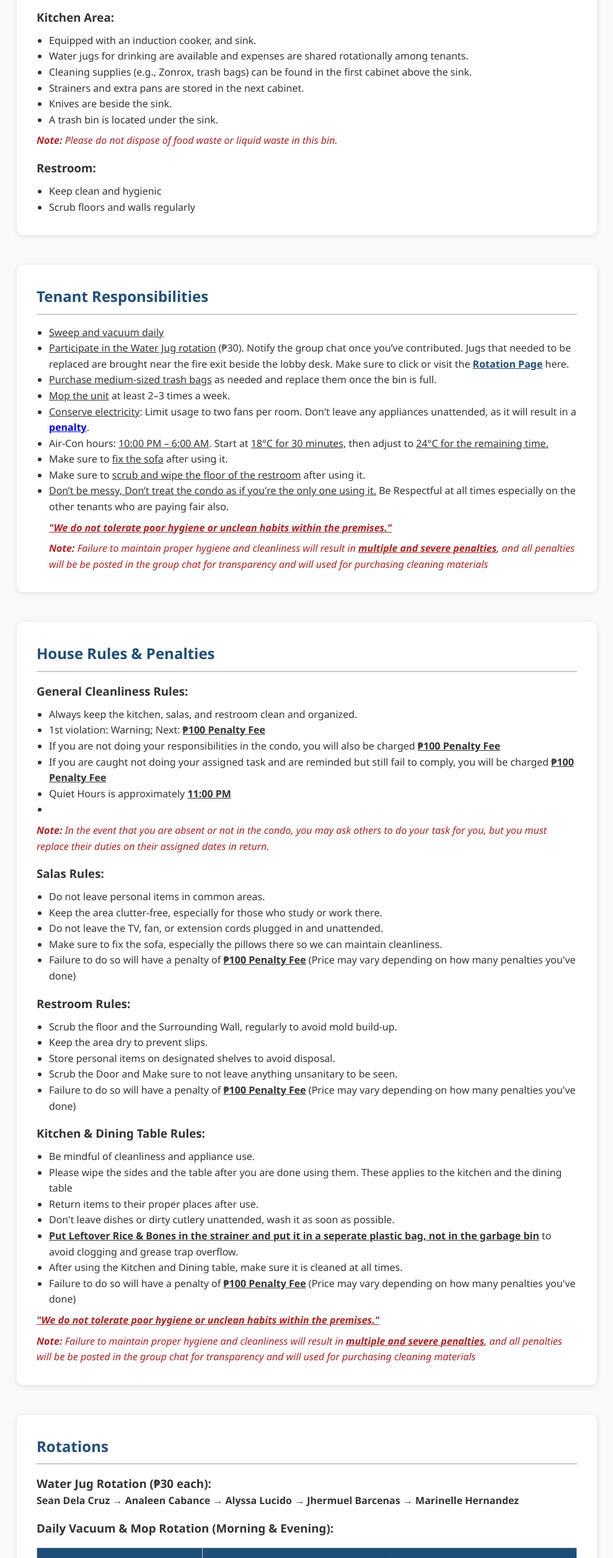
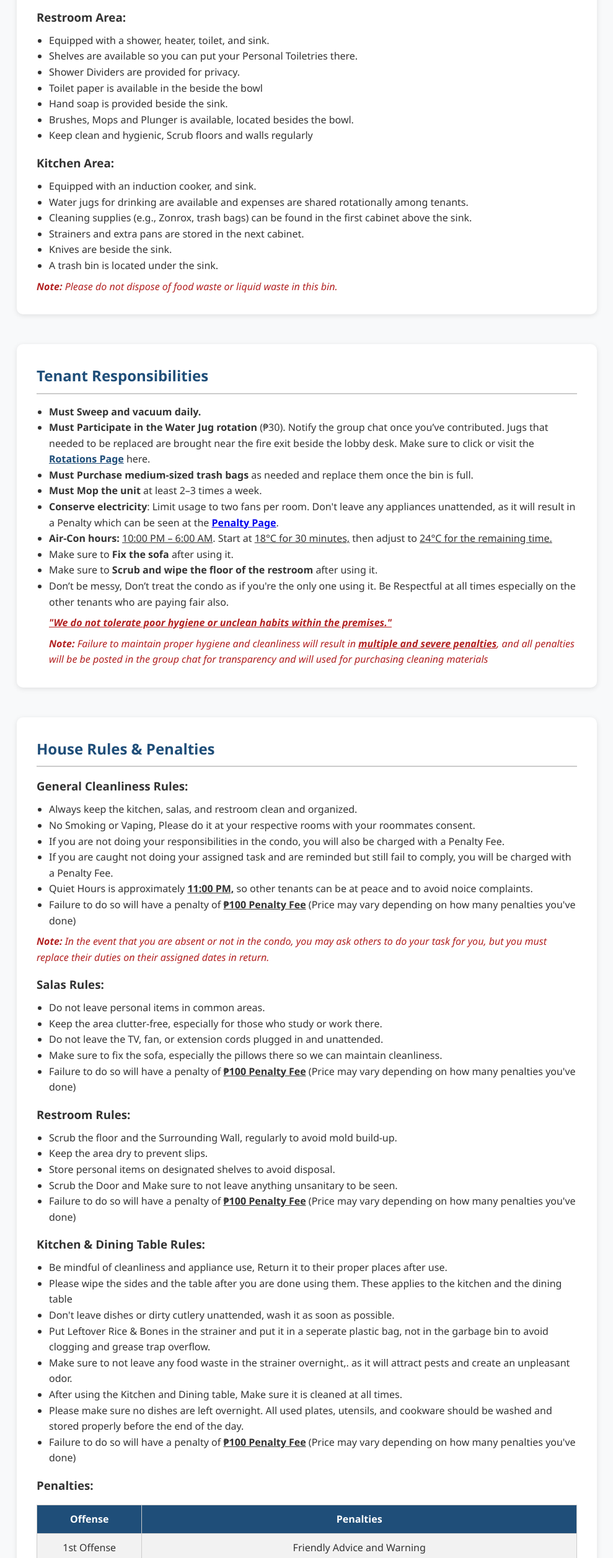
Before and after one commit to SeanAllison06/2419, a plain HTML site: page index.html in a window 1280 px wide. Shown: the part 1722-4235 px from the top of the page at 62% size, without its empty margins (145-1134 px from the left). Drawn offline with Linux system fonts and the light colour scheme.

Commit message:
Update index.html

```diff
--- a/index.html
+++ b/index.html
@@ -62,6 +62,17 @@
                 <li>Strainers for plates are also available.</li>
             </ul>
 
+            <h3>Restroom Area:</h3>
+            <ul>
+                <li>Equipped with a shower, heater, toilet, and sink.</li>
+                <li>Shelves are available so you can put your Personal Toiletries there.</li>
+                <li>Shower Dividers are provided for privacy.</li>
+                <li>Toilet paper is available in the beside the bowl</li>
+                <li>Hand soap is provided beside the sink.</li>
+                <li>Brushes, Mops and Plunger is available, located besides the bowl.</li>
+                <li>Keep clean and hygienic, Scrub floors and walls regularly   </li>
+            </ul>
+
             <h3>Kitchen Area:</h3>
             <ul>
                 <li>Equipped with an induction cooker, and sink.</li>
@@ -72,27 +83,21 @@
                 <li>A trash bin is located under the sink.</li>
             </ul>
             <p class="note"><strong>Note:</strong> Please do not dispose of food waste or liquid waste in this bin.</p>
-
-            <h3>Restroom:</h3>
-            <ul>
-                <li>Keep clean and hygienic</li>
-                <li>Scrub floors and walls regularly</li>
-            </ul>
         </section>
 
         <!-- Tenant Responsibilities -->
         <section id="responsibilities" class="fade-section">
             <h2>Tenant Responsibilities</h2>
             <ul>
-                <li><u>Sweep and vacuum daily</u></li>
-                <li><u>Participate in the Water Jug rotation</u> (₱30). Notify the group chat once you’ve contributed. Jugs that needed to be replaced are brought near the fire exit beside the lobby desk. Make sure to click or visit the <a href="#rotations" class="rotation-link">Rotation Page</a> here.</li>
-                <li><u>Purchase medium-sized trash bags</u> as needed and replace them once the bin is full.</li>
-                <li><u>Mop the unit</u> at least 2–3 times a week. </li>
-                <li><u>Conserve electricity</u>: Limit usage to two fans per room. Don't leave any appliances unattended, as it will result in a <a href="#house-rules" class="house-link"><b>penalty</b></a>.</li>
-                <li>Air-Con hours: <u>10:00 PM – 6:00 AM</u>. Start at <u>18°C for 30 minutes,</u> then adjust to <u>24°C for the remaining time.</u></li>
-                <li>Make sure to <u>fix the sofa</u> after using it.</li>
-                <li>Make sure to <u>scrub and wipe the floor of the restroom</u> after using it.</li>
-                <li><u>Don’t be messy, Don’t treat the condo as if you're the only one using it.</u> Be Respectful at all times especially on the other tenants who are paying fair also.</li>
+                <li><b>Must Sweep and vacuum daily.</b></li>
+                <li><b>Must Participate in the Water Jug rotation</b> (₱30). Notify the group chat once you’ve contributed. Jugs that needed to be replaced are brought near the fire exit beside the lobby desk. Make sure to click or visit the <a href="#rotations" class="rotation-link">Rotations Page</a> here.</li>
+                <li><b>Must Purchase medium-sized trash bags</b> as needed and replace them once the bin is full.</li>
+                <li><b>Must Mop the unit</b> at least 2–3 times a week. </li>
+                <li><b>Conserve electricity</b>: Limit usage to two fans per room. Don't leave any appliances unattended, as it will result in a Penalty which can be seen at the <a href="#house-rules" class="house-link"><b>Penalty Page</b></a>.</li>
+                <li><b>Air-Con hours:</b> <u>10:00 PM – 6:00 AM</u>. Start at <u>18°C for 30 minutes,</u> then adjust to <u>24°C for the remaining time.</u></li>
+                <li>Make sure to <b>Fix the sofa</b> after using it.</li>
+                <li>Make sure to <b>Scrub and wipe the floor of the restroom</b> after using it.</li>
+                <li>Don’t be messy, Don’t treat the condo as if you're the only one using it. Be Respectful at all times especially on the other tenants who are paying fair also.</li>
                 <p class="note"><u><b>"We do not tolerate poor hygiene or unclean habits within the premises."</b></u></p>
                 <p class="note"><strong>Note:</strong> Failure to maintain proper hygiene and cleanliness will result in <u><b>multiple and severe penalties</b></u>, and all penalties will be be posted in the group chat for transparency and will used for purchasing cleaning materials</p>
             </ul>
@@ -104,11 +109,11 @@
             <h3>General Cleanliness Rules:</h3>
             <ul>
                 <li>Always keep the kitchen, salas, and restroom clean and organized.</li>
-                <li>1st violation: Warning; Next: <u><b>₱100 Penalty Fee</b></u></li>
-                <li>If you are not doing your responsibilities in the condo, you will also be charged <u><b>₱100 Penalty Fee</b></u></li>
-                <li>If you are caught not doing your assigned task and are reminded but still fail to comply, you will be charged <u><b>₱100 Penalty Fee</b></u></li>
-                <li>Quiet Hours is approximately <u><b>11:00 PM</b></u></li>
-                <li></li>
+                <li>No Smoking or Vaping, Please do it at your respective rooms with your roommates consent.</li>
+                <li>If you are not doing your responsibilities in the condo, you will also be charged with a Penalty Fee.</li>
+                <li>If you are caught not doing your assigned task and are reminded but still fail to comply, you will be charged with a Penalty Fee.</u></li>
+                <li>Quiet Hours is approximately <u><b>11:00 PM,</b></u> so other tenants can be at peace and to avoid noice complaints.</li>
+                <li>Failure to do so will have a penalty of <u><b>₱100 Penalty Fee</b></u> (Price may vary depending on how many penalties you've done)</li>
             </ul>
             <p class="note"><strong>Note:</strong> In the event that you are absent or not in the condo, you may ask others to do your task for you, but you must replace their duties on their assigned dates in return.</p>
 
@@ -132,14 +137,52 @@
 
             <h3>Kitchen & Dining Table Rules:</h3>
             <ul>
-                <li>Be mindful of cleanliness and appliance use.</li>
+                <li>Be mindful of cleanliness and appliance use, Return it to their proper places after use.</li>
                 <li>Please wipe the sides and the table after you are done using them. These applies to the kitchen and the dining table</li>
-                <li>Return items to their proper places after use.</li>
                 <li>Don't leave dishes or dirty cutlery unattended, wash it as soon as possible.</li>
-                <li><u><b>Put Leftover Rice & Bones in the strainer and put it in a seperate plastic bag, not in the garbage bin</b></u> to avoid clogging and grease trap overflow.</li>
-                <li>After using the Kitchen and Dining table, make sure it is cleaned at all times.</li>
+                <li>Put Leftover Rice & Bones in the strainer and put it in a seperate plastic bag, not in the garbage bin</b> to avoid clogging and grease trap overflow.</li>
+                <li>Make sure to not leave any food waste in the strainer overnight,. as it will attract pests and create an unpleasant odor.</li>
+                <li>After using the Kitchen and Dining table, Make sure it is cleaned at all times.</li>
+                <li>Please make sure no dishes are left overnight. All used plates, utensils, and cookware should be washed and stored properly before the end of the day.</li>
                 <li>Failure to do so will have a penalty of <u><b>₱100 Penalty Fee</b></u> (Price may vary depending on how many penalties you've done)</li>
             </ul>
+
+            <!-- Penalties -->
+            <h3>Penalties:</h3>
+            <table class="rotation-table">
+                <tr>
+                    <th>Offense</th>
+                    <th>Penalties</th>
+                </tr>
+                <tr>
+                    <td>1st Offense</td>
+                    <td>Friendly Advice and Warning</td>
+                </tr>
+                <tr>
+                    <td>2nd Offense</td>
+                    <td>Last Warning</td>
+                </tr>
+                <tr>
+                    <td>3rd Offense</td>
+                    <td>₱100 Penalty Fee</td>
+                </tr>
+                <tr>
+                    <td>4th Offense</td>
+                    <td>₱200 penalty fee + Take over the cleaning rotation for that day.</td>
+                </tr>
+                <tr>
+                    <td>5th Offense</td>
+                    <td>₱400 penalty fee + General Cleaning (Living Room & Salas, Restroom and Kitchen & Dining Table)</td>
+                </tr>
+                <tr>
+                    <td>6th Offense & Above</td>
+                    <td>Continues doubling (₱800, ₱1600, etc.) + Stricter group decision</td>
+                </tr>
+                <tr>
+                    <td>Major Offense</td>
+                    <td>Permanent Ban and Eviction</td>
+                </tr>
+            </table>
         <p class="note"><u><b>"We do not tolerate poor hygiene or unclean habits within the premises."</b></u></p>
         <p class="note"><strong>Note:</strong> Failure to maintain proper hygiene and cleanliness will result in <u><b>multiple and severe penalties</b></u>, and all penalties will be be posted in the group chat for transparency and will used for purchasing cleaning materials</p>
         </section>
@@ -148,9 +191,9 @@
         <section id="rotations" class="fade-section">
             <h2>Rotations</h2>
             <h3>Water Jug Rotation (₱30 each):</h3>
-                <p><b>Sean Dela Cruz → Analeen Cabance → Alyssa Lucido → Jhermuel Barcenas → Marinelle Hernandez</b></p>
+                <p><b>Sean Dela Cruz → Analeen Cabance → Alyssa Lucido → Jhermuel Barcenas → Marinelle Hernandez → _______</b></p>
 
-            <h3>Daily Vacuum & Mop Rotation (Morning & Evening):</h3>
+            <h3>Daily Vacuum, Mop Rotation and Trash Rotation (Morning & Evening):</h3>
             <table class="rotation-table">
                 <tr>
                     <th>Day</th>
@@ -158,47 +201,48 @@
                 </tr>
                 <tr>
                     <td>Sunday</td>
-                    <td>Sean, Jhermuel</td>
+                    <td>Gab (Absence of Gab, Sean)</td>
                 </tr>
                 <tr>
                     <td>Monday</td>
-                    <td>Marinelle, Analeen and Alyssa</td>
+                    <td>Marinelle</td>
                 </tr>
                 <tr>
                     <td>Tuesday</td>
-                    <td>Marinelle</td>
+                    <td>Alyssa</td>
                 </tr>
                 <tr>
                     <td>Wednesday</td>
-                    <td>Sean</td>
+                    <td>Analeen</td>
                 </tr>
                 <tr>
                     <td>Thursday</td>
-                    <td>Alyssa</td>
+                    <td>------</td>
                 </tr>
                 <tr>
                     <td>Friday</td>
-                    <td>Analeen</td>
+                    <td>Jhermuel</td>
                 </tr>
                 <tr>
                     <td>Saturday</td>
-                    <td>Jhermuel</td>
+                    <td>Sean</td>
                 </tr>
             </table>
-            <p class="note">In the event that multiple tenants are assigned on the same day, either all of them or just one may perform the duties, as long as cleanliness is properly maintained.</p>
+            <p class="note">*In the event that multiple tenants are assigned on the same day, either all of them or just one may perform the duties, as long as cleanliness is properly maintained.</p>
 
+            <!-- Cleaning Materials -->
             <h3>Cleaning Materials</h3>
             <ul>
                 <li>I, <strong>Sean Dela Cruz</strong>, will be the one purchasing the cleaning materials. To ensure transparency and avoid any doubts or misunderstandings, I will provide the official receipt and send a photo of the items. The total cost will be divided equally among the six tenants here. I will collect the payment from each of you only after the purchase has been made.</li>
             </ul>
-            <p class="note"><strong>Note:</strong> Effective <b>August 1, 2025.</b> For inquiries regarding this, please feel free to reach out and messaging me by clicking my facebook link here <strong><a href="https://www.facebook.com/seanallisondc/" >Sean Dela Cruz.</a></strong></p>
+            <p class="note"><strong>Note:</strong> Effective <b>August 1, 2025.</b> For inquiries regarding this, please feel free to reach out and messaging me by clicking my facebook link here <strong><a href="https://www.facebook.com/seanallisondc/" >*Sean Allison Dela Cruz*.</a></strong></p>
         </section>
     </main>
 
     <footer>
         <p class="reminder">‼ Important Reminder: Failure to pay monthly dues and utilities will result in a ₱3,000 penalty. ‼</p>
         <p><b>Thank you, and once again, welcome to Unit 2419!</b></p>
-        <p>Made by: Sean Allison A. Dela Cruz</p>
+        <p><b>Last Update:</b> August 16, 2025</p>
     </footer>
 
     <script>
```
